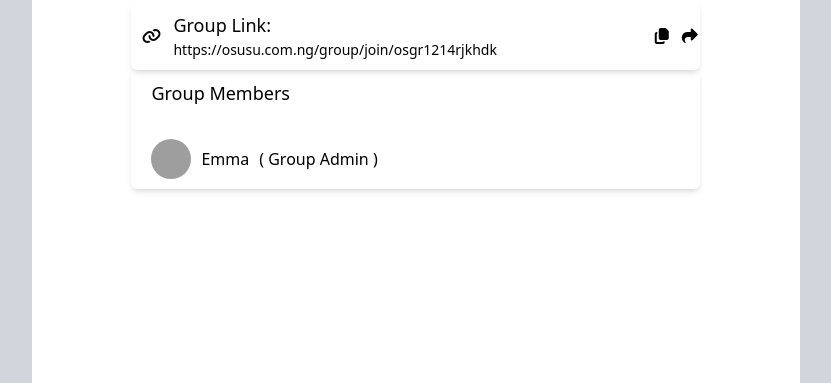
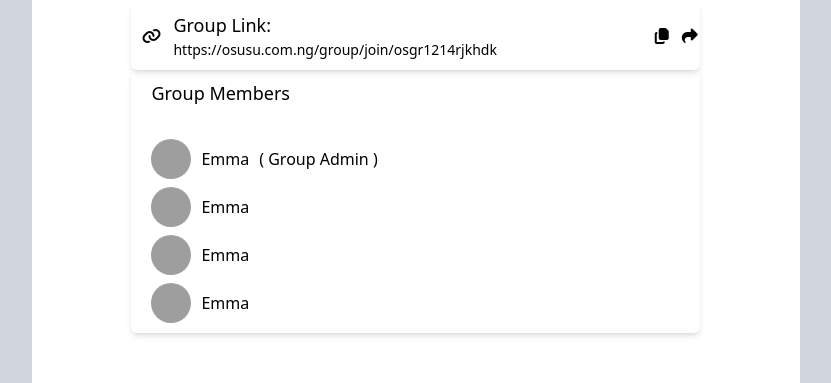
Before and after one commit to mamba2x/Osusu, a Vue app in the folder osusu-frontend/: page /Group-name/group-members in a window 1280 px wide. Shown: the part 409-792 px from the top of the page, without its empty margins (186-1017 px from the left). Built offline with nearby package versions, Linux system fonts and the light colour scheme; grey boxes are pictures that could not be loaded.

Commit message:
Modified members.vue

```diff
--- a/osusu-frontend/src/views/Members.vue
+++ b/osusu-frontend/src/views/Members.vue
@@ -3,7 +3,7 @@
         <!-- left side nav -->
         <div class="w-[0.1%] md:w-[17%] h-full bg-gray-300"></div>
         <!-- main content -->
-        <div class="w-[100%] md:w-[60%] h-full  flex flex-col items-center pt-[50px]">
+        <div class="w-[100%] md:w-[60%] min-h-[100%]  flex flex-col items-center pt-[50px] overflow-auto">
             <div class="w-full pl-[20px] mb-[20px]">
                 <i class="fa-solid fa-chevron-left cursor-pointer"></i>
             </div>
@@ -11,7 +11,7 @@
                 <h1>Group Profile</h1>
             </div>
             <!-- group image -->
-            <div class="w-[150px] h-[150px] rounded-full border-[5px] border-gray-200 bg-gray-500 mb-[20px] bg-center bg-cover bg-no-repeat"
+            <div class="w-[150px] min-h-[150px] rounded-full border-[5px] border-gray-200  mb-[20px] bg-center bg-cover bg-no-repeat"
                 style="background-image: url('/src/assets/images/user.png');"></div>
             <!-- group title -->
             <div
@@ -33,9 +33,10 @@
                 </div>
             </div>
             <!-- group members list -->
-            <div class="w-[90%] md:w-[74%] py-[10px] shadow-md rounded-md flex flex-col gap-3 justify-center pl-[20px]">
+            <div
+                class="w-[90%] md:w-[74%] py-[10px] shadow-md rounded-md flex flex-col gap-3 justify-center pl-[20px] mb-[10px]">
                 <h1 class="font-[500] text-[18px] mb-[20px]">Group Members</h1>
-                <div class="">
+                <div class="flex flex-col gap-2">
                     <!-- first user is admin -->
                     <div class="flex items-center gap-[10px]">
                         <!-- user image -->
@@ -44,6 +45,27 @@
                         <!-- user name -->
                         <h5 class="font-[500]">Emma</h5>
                         <div>( Group Admin )</div>
+                    </div>
+                    <div class="flex items-center gap-[10px]">
+                        <!-- user image -->
+                        <div class="w-[40px] h-[40px] rounded-full bg-gray-500 bg-center bg-cover bg-no-repeat"
+                            style="background-image: url('/src/assets/images/user.png');"></div>
+                        <!-- user name -->
+                        <h5 class="font-[500]">Emma</h5>
+                    </div>
+                    <div class="flex items-center gap-[10px]">
+                        <!-- user image -->
+                        <div class="w-[40px] h-[40px] rounded-full bg-gray-500 bg-center bg-cover bg-no-repeat"
+                            style="background-image: url('/src/assets/images/user.png');"></div>
+                        <!-- user name -->
+                        <h5 class="font-[500]">Emma</h5>
+                    </div>
+                    <div class="flex items-center gap-[10px]">
+                        <!-- user image -->
+                        <div class="w-[40px] h-[40px] rounded-full bg-gray-500 bg-center bg-cover bg-no-repeat"
+                            style="background-image: url('/src/assets/images/user.png');"></div>
+                        <!-- user name -->
+                        <h5 class="font-[500]">Emma</h5>
                     </div>
                 </div>
             </div>
```
